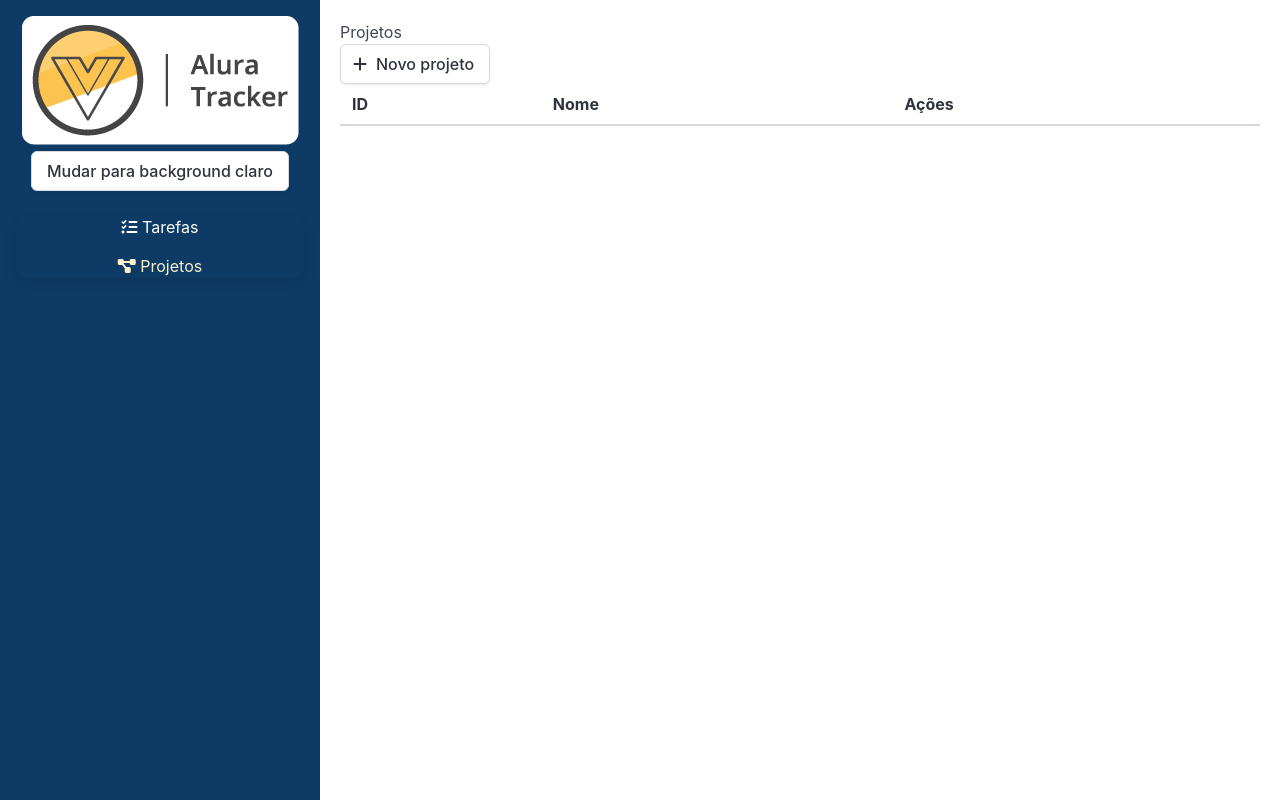
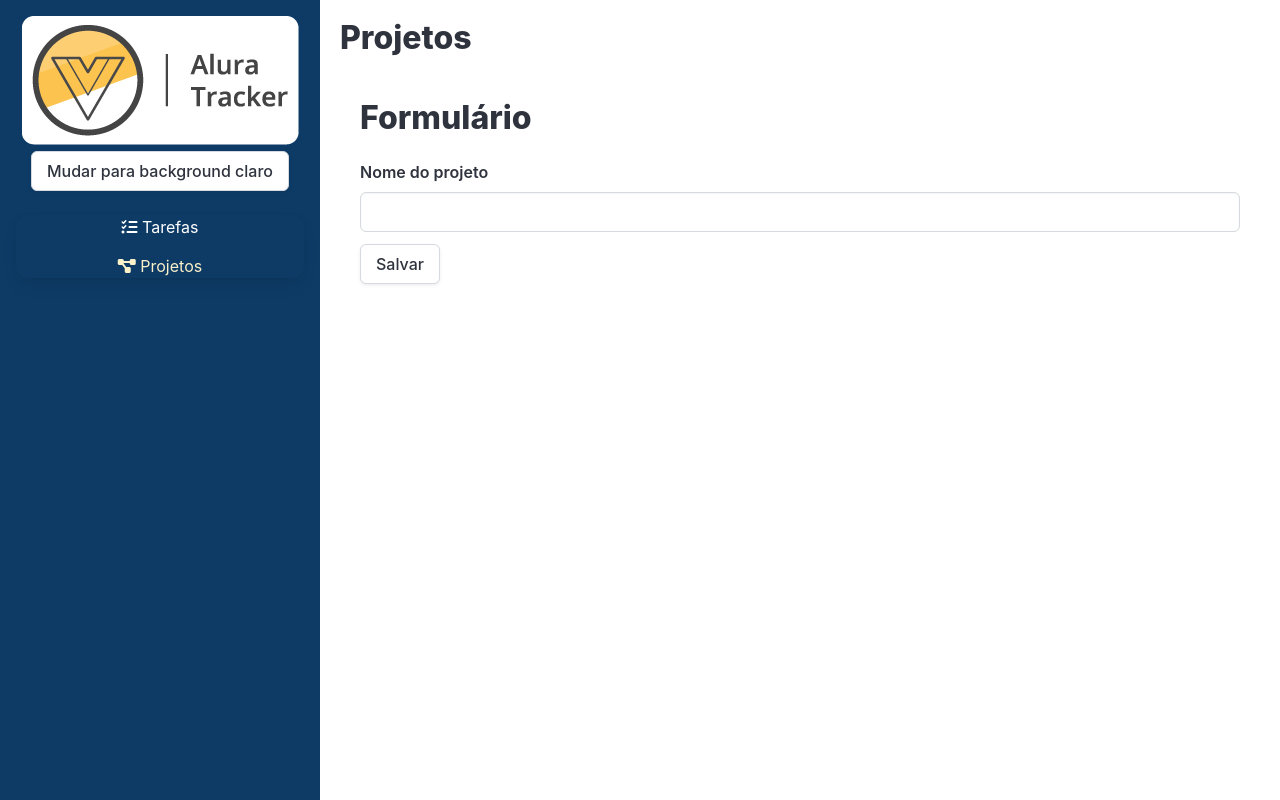
Before and after one commit to YuriCF1/Proj.Study-Vue-AluraTracker, a Vue app: page /#/projetos/novo in a window 1280 px wide. Built offline with nearby package versions, Linux system fonts and the light colour scheme.

Commit message:
Cleaning component to add new view and children links

```diff
--- a/src/Views/Projetos.vue
+++ b/src/Views/Projetos.vue
@@ -1,54 +1,17 @@
-<template lang="">
-  <section class="projetos">
-    <h1 class="titles">Projetos</h1>
-    <router-link to="/projetos/novo" class="button">
-      <span class="icon is-small">
-        <i class="fas fa-plus"></i>
-      </span>
-      <span>Novo projeto</span>
-    </router-link>
-    <table class="table is-fullwidth">
-      <thead>
-        <tr>
-          <th>ID</th>
-          <th>Nome</th>
-          <th>Ações</th>
-        </tr>
-      </thead>
-      <tbody>
-        <tr v-for="(projeto, index) in listaProjetos" :key="index">
-          <td>{{ projeto.id }}</td>
-          <td>{{ projeto.nome }}</td>
-          <td>
-            <router-link :to="`/projetos/${projeto.id}`" class="button">
-              <span class="icon is-small">
-                <i class="fas fa-pencil-alt"></i>
-              </span>
-            </router-link>
-          </td>
-        </tr>
-      </tbody>
-    </table>
-  </section>
+<template>
+  <div class="projetosClass">
+    <h1 class="title">Projetos</h1>
+    <router-view></router-view>
+  </div>
 </template>
 <script>
-import { defineComponent, PropType, computed } from "vue";
-
-import IProjeto from "../Interfaces/IProjeto.ts";
-import { useStoreFunction } from "@/store";
-
+import { defineComponent } from "vue";
 export default defineComponent({
   name: "ProjetosComponent",
-  setup() {
-    const store = useStoreFunction();
-    return {
-      listaProjetos: computed(() => store.state.projetos),
-    };
-  },
 });
 </script>
 <style scoped>
-.projetos {
-  padding: 1.25rem;
-}
+  .projetosClass {
+    padding: 1.25rem;
+  }
 </style>
```
